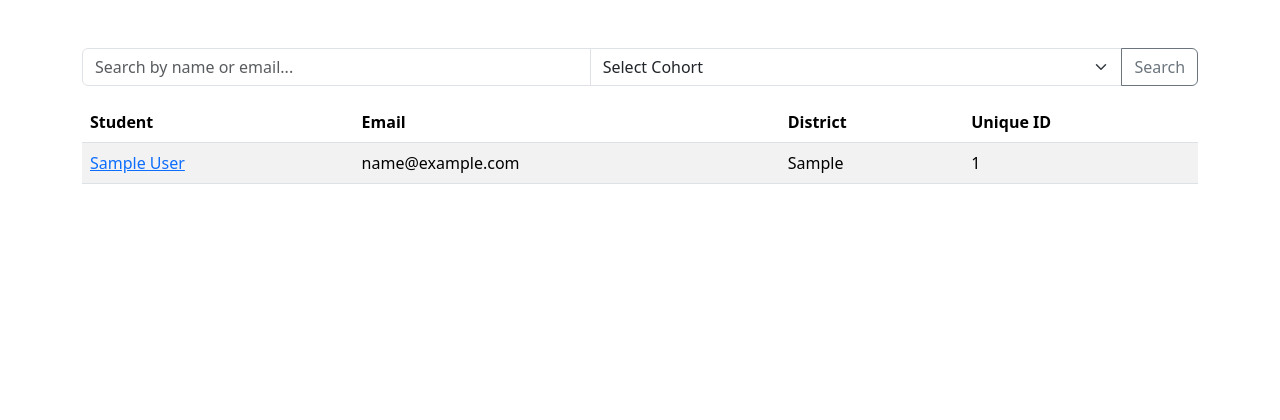
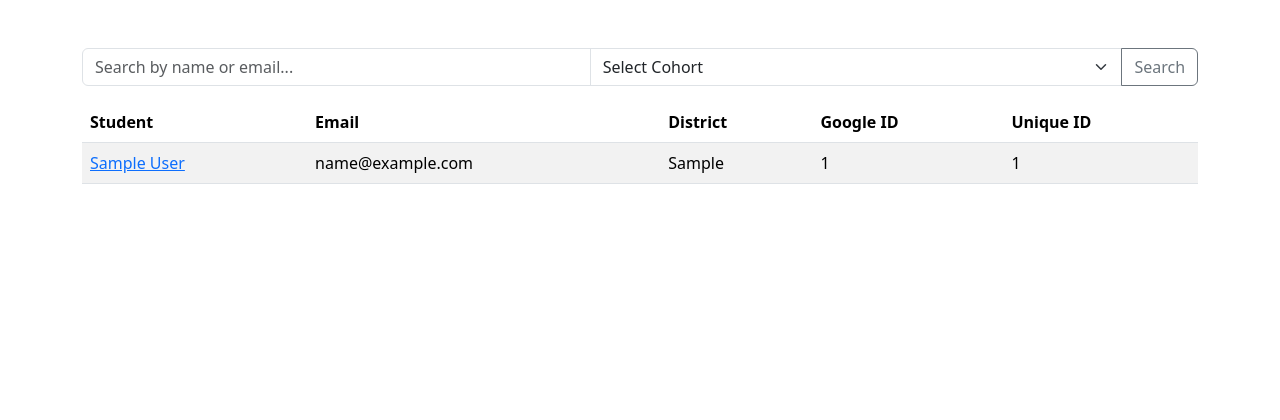
Before and after one commit to codeforpakistan/d4wee, a Django app: page /students/ in a window 1280 px wide. Shown: the part 184-604 px from the top of the page. Run offline with Django 5.2, Linux system fonts and the light colour scheme; a user stored in the database is signed in; data comes from the database, SQL or seed files in the repository; tables that the repository leaves empty hold one stand-in row (values such as "Sample post"); some libraries are stand-ins or nearby versions.

Commit message:
Showing Google IDs

```diff
--- a/app/admin.py
+++ b/app/admin.py
@@ -26,7 +26,7 @@ admin.site.index_title = 'Welcome to D4WEE Administration'
 
 @admin.register(Student)
 class StudentAdmin(admin.ModelAdmin):
-    list_display = ['full_name', 'email', 'is_pilot_student', 'has_account', 'city', 'created_at']
+    list_display = ['full_name', 'email', 'has_account', 'google_id', 'city', 'created_at']
     search_fields = ['full_name', 'given_name', 'family_name', 'email', 'google_id', 'unique_id']
     list_filter = ['is_pilot_student', 'city', 'created_at']
     readonly_fields = ['google_id', 'created_at', 'updated_at']
--- a/app/templates/app/student_list.html
+++ b/app/templates/app/student_list.html
@@ -14,6 +14,7 @@
         <th>Student</th>
         <th>Email</th>
         <th>District</th>
+        <th>Google ID</th>
         <th>Unique ID</th>
       </tr>
     </thead>
@@ -29,6 +30,7 @@
         </td>
         <td>{{ student.email }}</td>
         <td>{{ student.city }}</td>
+        <td>{{ student.google_id }}</td>
         <td>{{ student.unique_id }}</td>
       </tr>
       {% endfor %}
```
